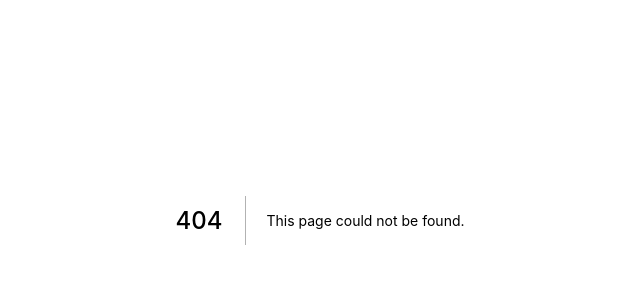
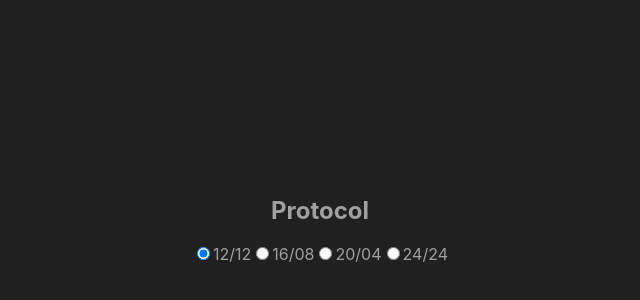
Before and after one commit to joaorodriguesjr/fasting, a Next.js app in the folder frontend/: page /settings in a window 1280 px wide. Before the commit this address had no page. Shown: the part 180-480 px from the top of the page, without its empty margins (320-960 px from the left). Built offline with nearby package versions, Linux system fonts and the light colour scheme.

Commit message:
Add initial settings page

```diff
--- a/frontend/src/pages/index.module.css
+++ b/frontend/src/pages/index.module.css
@@ -9,6 +9,12 @@
 
   background-color: #202020;
   color: #a0a0a0;
+}
+
+.settings {
+  position: absolute;
+  top: 16px;
+  right: 16px;
 }
 
 .report {
--- a/frontend/src/pages/index.tsx
+++ b/frontend/src/pages/index.tsx
@@ -4,6 +4,7 @@ import styles from './index.module.css'
 import { useFasts } from '@Hook/Fasts'
 import Stopwatch from '@Component/Stopwatch'
 import Progress from '@Component/Progress'
+import Link from 'next/link'
 
 
 const Home: NextPage = () => {
@@ -25,6 +26,9 @@ const Home: NextPage = () => {
   </div>
 
   return <>
+    <div className={styles.settings}>
+      <Link href={'/settings'}>⚙️</Link>
+    </div>
     <div className={styles.container}>
     <div className={styles.report}>
       {
--- /dev/null
+++ b/frontend/src/pages/settings.module.css
@@ -0,0 +1,11 @@
+.container {
+  display: flex;
+  flex-direction: column;
+  align-items: center;
+  justify-content: center;
+
+  height: 100%;
+
+  background-color: #202020;
+  color: #a0a0a0;
+}
--- /dev/null
+++ b/frontend/src/pages/settings.tsx
@@ -0,0 +1,27 @@
+import type { NextPage } from 'next'
+import styles from './settings.module.css'
+import { useFasts } from '@Hook/Fasts'
+
+
+const Settings: NextPage = () => {
+  const { fasts, changeProtocol } = useFasts()
+
+  return <div className={styles.container}>
+    <h2>Protocol</h2>
+    <form name="protocols">
+      <input id="12x12" type="radio" name="current"  value="12" checked={fasts.target === 12} onChange={(event) => changeProtocol(Number(event.target.value))}/>
+      <label htmlFor="12x12">12/12</label>
+
+      <input id="16x08" type="radio" name="current"  value="16" checked={fasts.target === 16} onChange={(event) => changeProtocol(Number(event.target.value))}/>
+      <label htmlFor="16x08">16/08</label>
+
+      <input id="20x04" type="radio" name="current"  value="20" checked={fasts.target === 20} onChange={(event) => changeProtocol(Number(event.target.value))}/>
+      <label htmlFor="20x04">20/04</label>
+
+      <input id="24x00" type="radio" name="current"  value="24" checked={fasts.target === 24} onChange={(event) => changeProtocol(Number(event.target.value))}/>
+      <label htmlFor="24x24">24/24</label>
+    </form>
+  </div>
+}
+
+export default Settings
```
